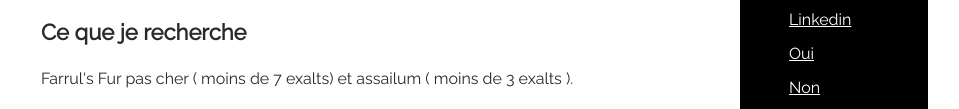
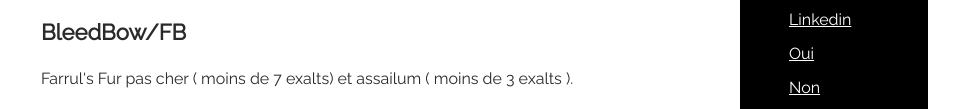
Before and after one commit to Nekoshine/nekoshine.github.io, a plain HTML site: page index.html in a window 1280 px wide. Shown: the part 299-408 px from the top of the page, without its empty margins (160-1119 px from the left). Drawn offline with Linux system fonts and the light colour scheme.

Commit message:
Update index.html

```diff
--- a/index.html
+++ b/index.html
@@ -30,7 +30,7 @@
       <h2>Ce genre de site web</h2>
       <p>Bienvenu ché moa </p>
 
-      <h3>Ce que je recherche</h3>
+      <h3>BleedBow/FB</h3>
       <p>  Farrul's Fur pas cher ( moins de 7 exalts) et assailum ( moins de 3 exalts ).
       </p>
 
```
